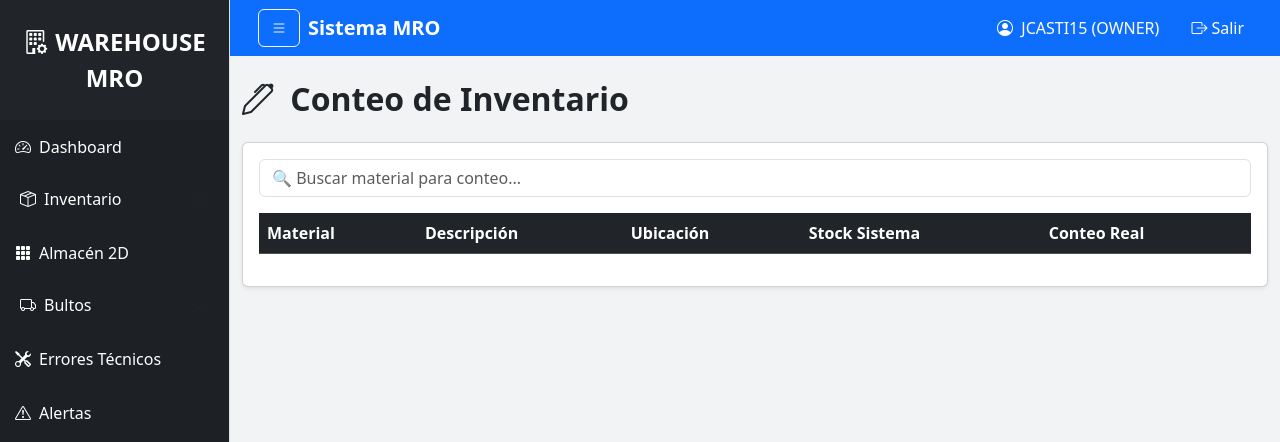
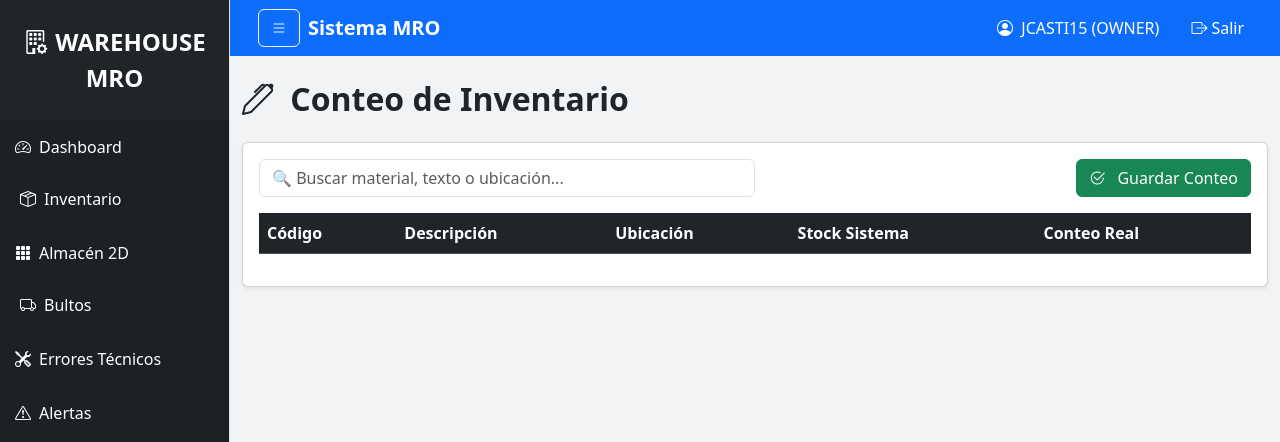
Before and after one commit to josecastillovelasquez23456-dot/warehouse_mro_3, a Flask app: page /inventory/count in a window 1280 px wide. Shown: the top 442 px of the page. Run offline with Flask 3, Linux system fonts and the light colour scheme; a user stored in the database is signed in; lists and menus that the app fills with data are empty.

Commit message:
Update count.html

```diff
--- a/templates/inventory/count.html
+++ b/templates/inventory/count.html
@@ -7,47 +7,94 @@
 
 <div class="card shadow-sm p-3">
 
-    <input type="text" id="searchCount" class="form-control mb-3"
-           placeholder="🔍 Buscar material para conteo...">
+    <div class="d-flex justify-content-between mb-3">
+
+        <input type="text" id="searchCount" class="form-control w-50"
+               placeholder="🔍 Buscar material, texto o ubicación...">
+
+        <button id="saveCountBtn" class="btn btn-success">
+            <i class="bi bi-check2-circle me-2"></i> Guardar Conteo
+        </button>
+
+    </div>
 
     <div class="table-responsive">
         <table class="table table-striped" id="countTable">
             <thead class="table-dark">
                 <tr>
-                    <th>Material</th>
+                    <th>Código</th>
                     <th>Descripción</th>
                     <th>Ubicación</th>
                     <th>Stock Sistema</th>
                     <th>Conteo Real</th>
                 </tr>
             </thead>
+
             <tbody>
                 {% for i in items %}
-                <tr>
+                <tr data-code="{{ i.material_code }}" data-loc="{{ i.location }}">
                     <td>{{ i.material_code }}</td>
                     <td>{{ i.material_text }}</td>
                     <td>{{ i.location }}</td>
                     <td>{{ i.libre_utilizacion }}</td>
                     <td>
-                        <input type="number" min="0" class="form-control">
+                        <input type="number" min="0" class="form-control count-input"
+                               placeholder="Ingresar conteo...">
                     </td>
                 </tr>
                 {% endfor %}
             </tbody>
+
         </table>
     </div>
 
 </div>
 
 <script>
-document.getElementById("searchCount").addEventListener("keyup", function() {
+// 🔍 Filtro de búsqueda
+document.getElementById("searchCount").addEventListener("keyup", function () {
     let filter = this.value.toLowerCase();
-    let rows = document.querySelectorAll("#countTable tbody tr");
+    document.querySelectorAll("#countTable tbody tr").forEach(row => {
+        row.style.display = row.innerText.toLowerCase().includes(filter) ? "" : "none";
+    });
+});
 
-    rows.forEach(r => {
-        let txt = r.innerText.toLowerCase();
-        r.style.display = txt.includes(filter) ? "" : "none";
+
+// 📝 GUARDAR TODO EL CONTEO
+document.getElementById("saveCountBtn").addEventListener("click", () => {
+
+    let conteos = [];
+
+    document.querySelectorAll("#countTable tbody tr").forEach(row => {
+        let codigo = row.getAttribute("data-code");
+        let ubic = row.getAttribute("data-loc");
+        let input = row.querySelector(".count-input").value;
+
+        if (input !== "") {
+            conteos.push({
+                codigo: codigo,
+                ubicacion: ubic,
+                real: Number(input),
+            });
+        }
     });
+
+    if (conteos.length === 0) {
+        alert("⚠ No llenaste ningún conteo.");
+        return;
+    }
+
+    // Enviar conteos al backend
+    fetch("/inventory/save-count", {
+        method: "POST",
+        headers: { "Content-Type": "application/json" },
+        body: JSON.stringify(conteos)
+    })
+    .then(r => r.json())
+    .then(data => {
+        alert("✅ Conteo guardado correctamente");
+    })
+    .catch(err => alert("❌ Error guardando conteo"));
 });
 </script>
 
```
